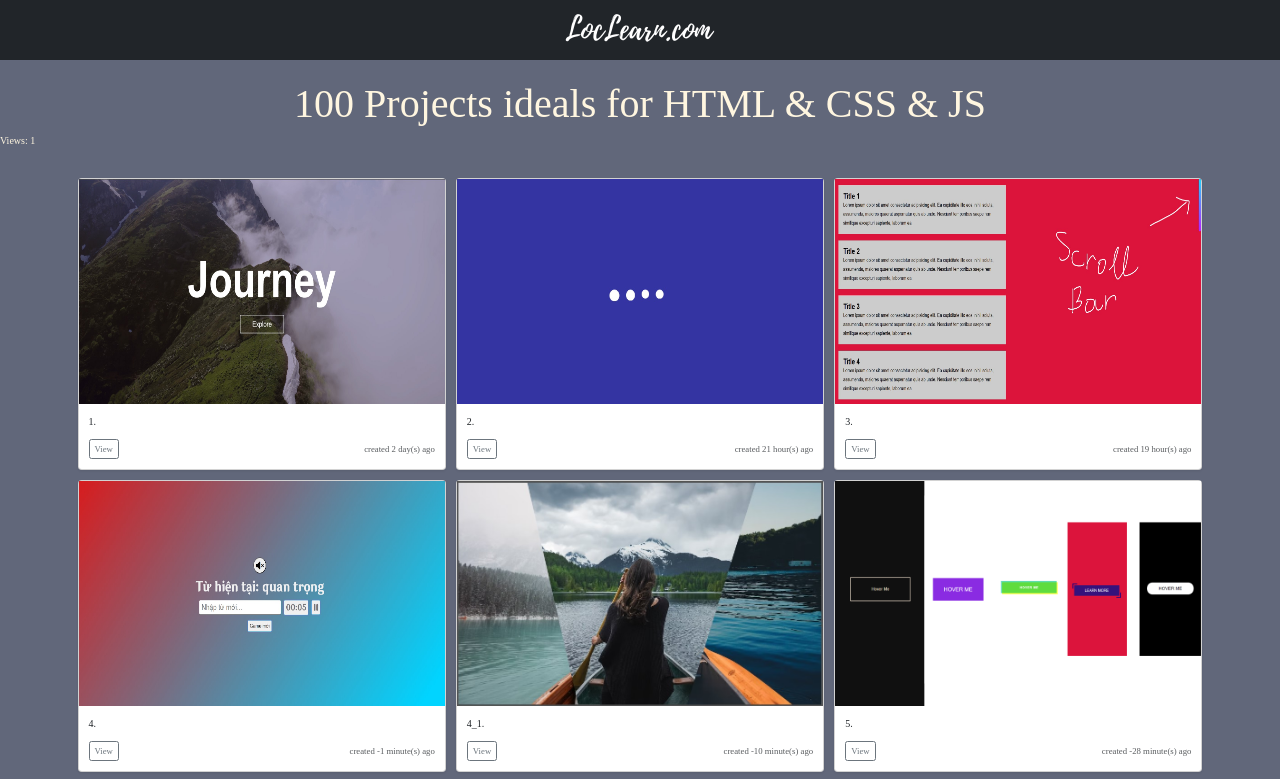
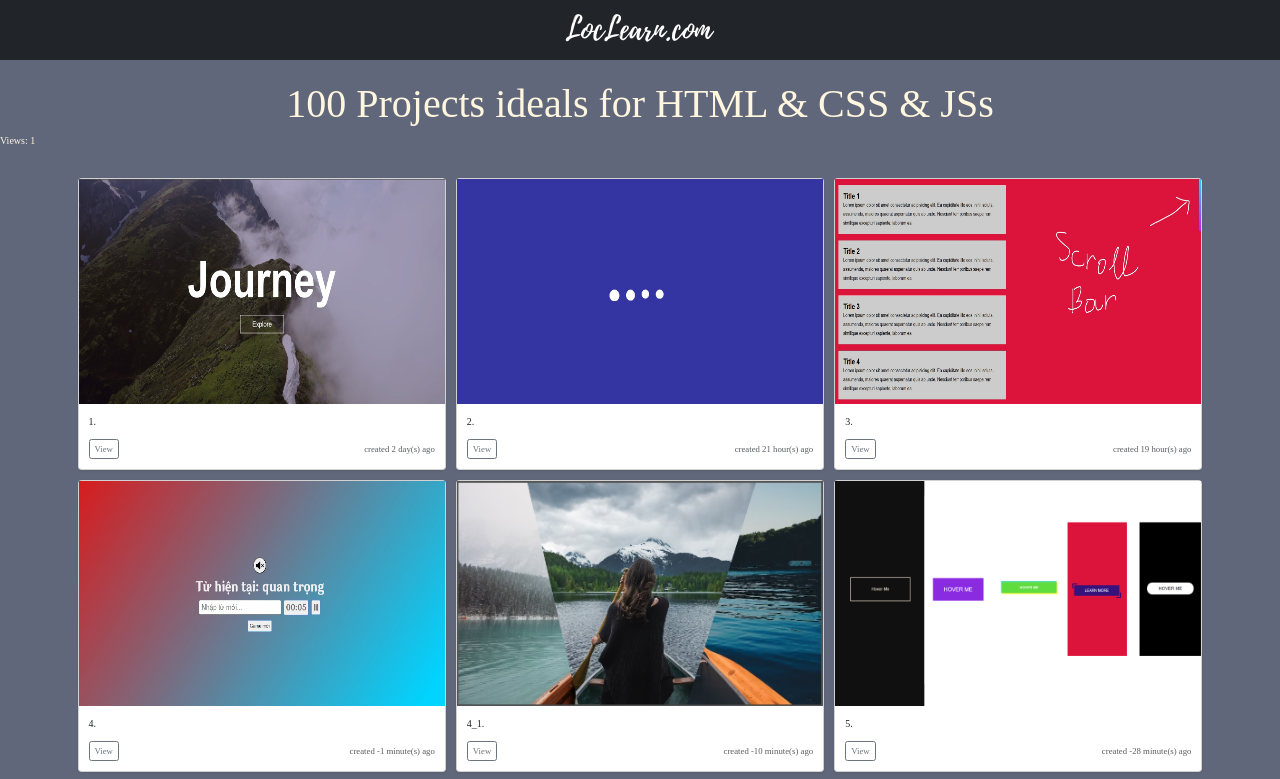
Before and after one commit to LocS3R/Learn-HTML-CSS-JS-100-ideas, a plain HTML site: page index.html in a window 1280 px wide. Shown: the top 779 px of the page. Drawn offline with nearby package versions, Linux system fonts and the light colour scheme; a web font is replaced by a local one.

Commit message:
test add s after JS

```diff
--- a/index.html
+++ b/index.html
@@ -44,7 +44,7 @@
       </div>
     </header>
     <div class="main-content">
-      <h1 class="title">100 Projects ideals for HTML & CSS & JS</h1>
+      <h1 class="title">100 Projects ideals for HTML & CSS & JSs</h1>
       Views: <span id="luotxem">0</span>
 
       <div class="album py-5">
```
